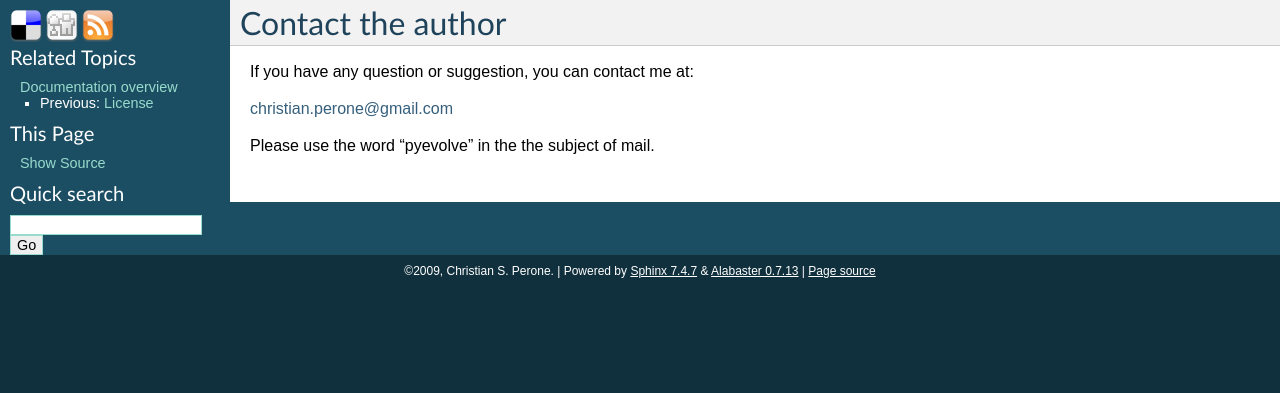
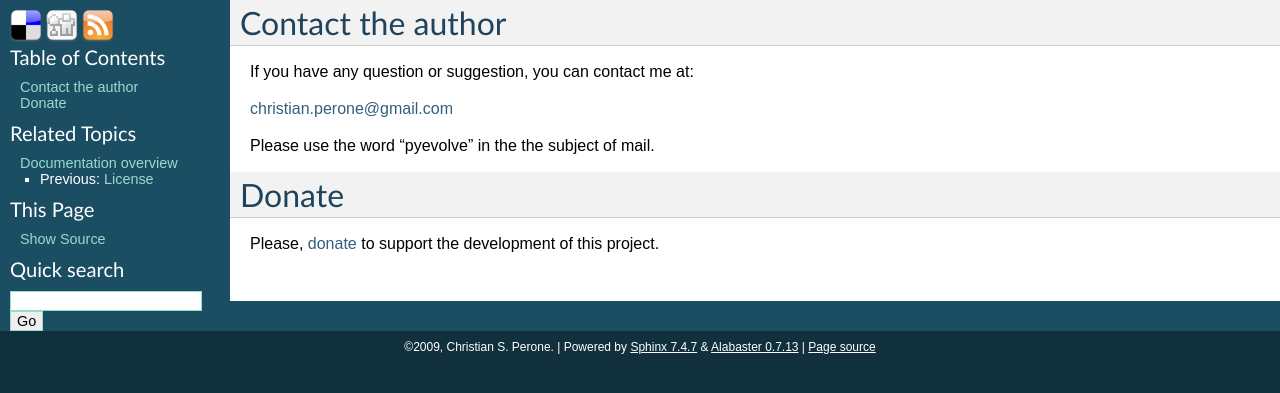
Before and after one commit to cfobel/python___pyevolve, a Sphinx documentation site: the page built from docs/source/contact.rst, in a window 1280 px wide. Shown: the top 393 px of the page. Built offline with Sphinx 7.4.7, drawn with Linux system fonts in a browser that asks for light colours.

Commit message:
git-svn-id: https://pyevolve.svn.sourceforge.net/svnroot/pyevolve@4 07ed1b73-6f11-4a40-98be-48c2d1321411

```diff
--- a/docs/epydoc.conf
+++ b/docs/epydoc.conf
@@ -17,7 +17,7 @@ sourcecode: yes
 name: Pyevolve 0.5
 
 # The documented project's URL.
-url: http://code.google.com/p/pyevolve/
+url: http://pyevolve.sourceforge.net/
 
 graph: all
 #dotpath: /usr/local/bin/dot
--- a/docs/source/.templates/layout.html
+++ b/docs/source/.templates/layout.html
@@ -11,15 +11,5 @@
 <a href="#" target="_blank">
 	<img src="_static/feed_icon.png" border="0">
 </a>
-{% endblock %}
-
-{% block sidebartoc %}
-	{{ super() }}
-
-<!--h3><a href="">Downloads</a></h3>
-<ul>
-	<li><a class="reference external" href="">Pyevolve 0.5 (Windows, Python 2.5) !</a></li>
-	<li><a class="reference external" href="">Pyevolve 0.5 (Windows, Python 2.6) !</a></li>
-</ul-->
 
 {% endblock %}
--- a/docs/source/contact.rst
+++ b/docs/source/contact.rst
@@ -7,3 +7,9 @@ If you have any question or suggestion, you can contact me at:
 christian.perone@gmail.com
 
 Please use the word "pyevolve" in the the subject of mail.
+
+
+Donate
+====================================
+
+Please, `donate <http://sourceforge.net/donate/index.php?group_id=251160>`_ to support the development of this project.
```
